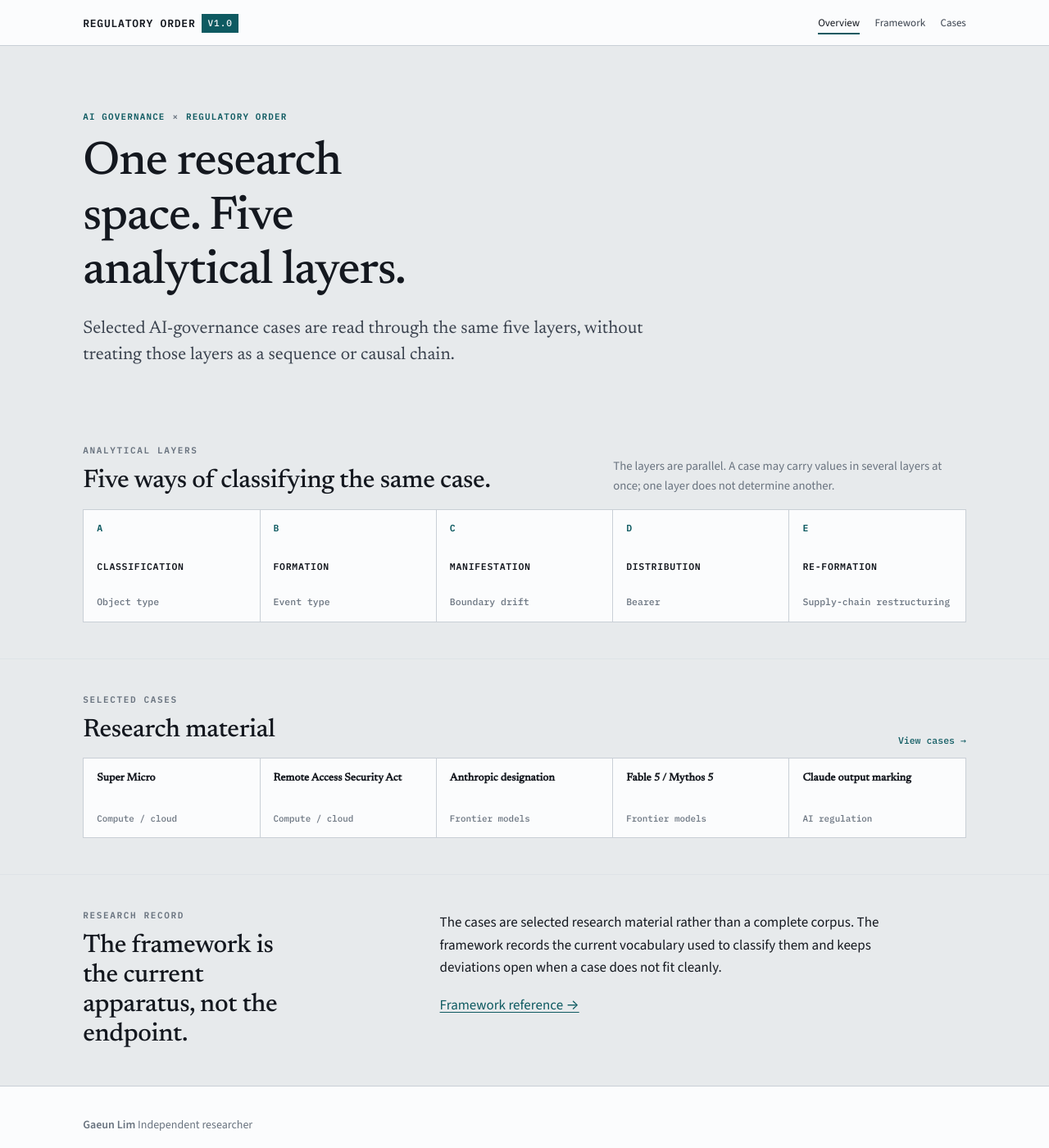
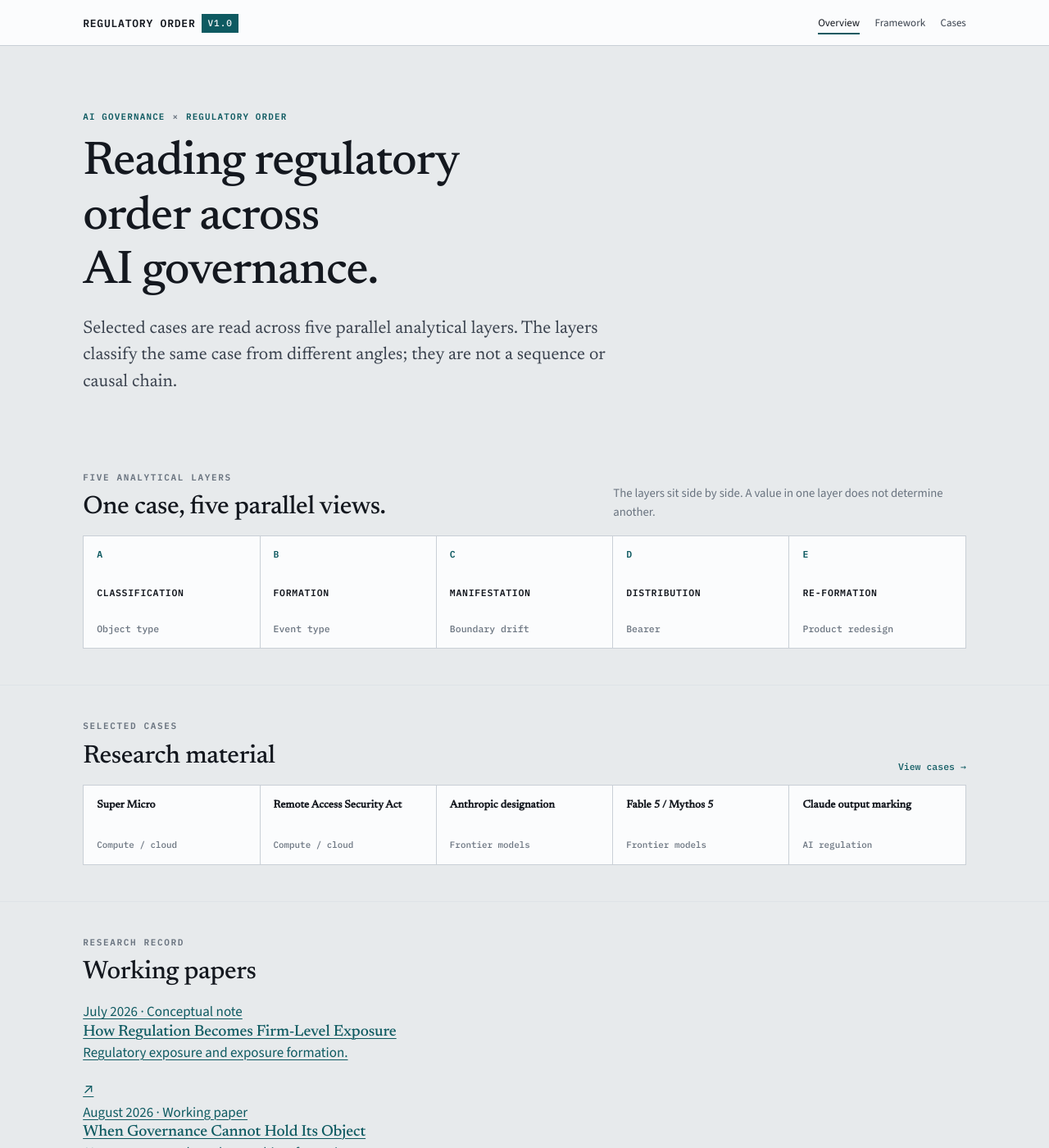
Before and after one commit to GaeunLim01/regulatory-order, a Jekyll site: the page built from index.html, in a window 1280 px wide and 1400 px high. Shown: the whole window at 82% size. Built offline with Jekyll 4.4.1, drawn with Linux system fonts in a browser that asks for light colours; some of the changed text lies outside the part shown.

Commit message:
Add files via upload

```diff
--- a/_config.yml
+++ b/_config.yml
@@ -3,8 +3,6 @@ description: >-
   A research framework for studying AI governance through regulatory order and five parallel analytical layers across selected cases.
 lang: en
 
-# Framework v1.0. Project site at gaeunlim01.github.io/regulatory-order — baseurl must match the
-# repo name exactly, with a leading slash and no trailing slash.
 baseurl: /regulatory-order
 url: https://gaeunlim01.github.io
 
--- a/index.html
+++ b/index.html
@@ -1,7 +1,7 @@
 ---
 layout: default
 title: Overview
-description: AI governance examined through regulatory order and five analytical layers.
+description: AI governance examined through regulatory order and five parallel analytical layers.
 ---
 
 <section class="hero hero--overview" id="overview">
@@ -11,8 +11,8 @@ description: AI governance examined through regulatory order and five analytical
       <span class="hero-kicker__slash">×</span>
       <span>REGULATORY ORDER</span>
     </div>
-    <h1>One research space. Five analytical layers.</h1>
-    <p class="standfirst">Selected AI-governance cases are read through the same five layers, without treating those layers as a sequence or causal chain.</p>
+    <h1>Reading regulatory order across AI governance.</h1>
+    <p class="standfirst">Selected cases are read across five parallel analytical layers. The layers classify the same case from different angles; they are not a sequence or causal chain.</p>
   </div>
 </section>
 
@@ -20,43 +20,43 @@ description: AI governance examined through regulatory order and five analytical
   <div class="shell">
     <div class="layer-overview-head">
       <div>
-        <span class="eyebrow">Analytical layers</span>
-        <h2>Five ways of classifying the same case.</h2>
+        <span class="eyebrow">Five analytical layers</span>
+        <h2>One case, five parallel views.</h2>
       </div>
-      <p class="layer-overview-note">The layers are parallel. A case may carry values in several layers at once; one layer does not determine another.</p>
+      <p class="layer-overview-note">The layers sit side by side. A value in one layer does not determine another.</p>
     </div>
 
     <div class="layer-overview" aria-label="Five parallel analytical layers">
-      <a class="layer-overview__item" href="{{ '/method/#layer-a' | relative_url }}">
+      <div class="layer-overview__item layer-overview__item--a">
         <span class="layer-overview__num">A</span>
         <span class="layer-overview__label">Classification</span>
         <span class="layer-overview__value">Object type</span>
-      </a>
-      <a class="layer-overview__item" href="{{ '/method/#layer-b' | relative_url }}">
+      </div>
+      <div class="layer-overview__item layer-overview__item--b">
         <span class="layer-overview__num">B</span>
         <span class="layer-overview__label">Formation</span>
         <span class="layer-overview__value">Event type</span>
-      </a>
-      <a class="layer-overview__item" href="{{ '/method/#layer-c' | relative_url }}">
+      </div>
+      <div class="layer-overview__item layer-overview__item--c">
         <span class="layer-overview__num">C</span>
         <span class="layer-overview__label">Manifestation</span>
         <span class="layer-overview__value">Boundary drift</span>
-      </a>
-      <a class="layer-overview__item" href="{{ '/method/#layer-d' | relative_url }}">
+      </div>
+      <div class="layer-overview__item layer-overview__item--d">
         <span class="layer-overview__num">D</span>
         <span class="layer-overview__label">Distribution</span>
         <span class="layer-overview__value">Bearer</span>
-      </a>
-      <a class="layer-overview__item" href="{{ '/method/#layer-e' | relative_url }}">
+      </div>
+      <div class="layer-overview__item layer-overview__item--e">
         <span class="layer-overview__num">E</span>
         <span class="layer-overview__label">Re-formation</span>
-        <span class="layer-overview__value">Supply-chain restructuring</span>
-      </a>
+        <span class="layer-overview__value">Product redesign</span>
+      </div>
     </div>
   </div>
 </section>
 
-<section class="section section--tight">
+<section class="section section--tight" id="cases">
   <div class="shell">
     <div class="compact-head">
       <div>
@@ -77,14 +77,24 @@ description: AI governance examined through regulatory order and five analytical
 </section>
 
 <section class="section section--tight">
-  <div class="shell record-grid">
-    <div>
-      <span class="eyebrow">Research record</span>
-      <h2>The framework is the current apparatus, not the endpoint.</h2>
+  <div class="shell">
+    <div class="compact-head">
+      <div>
+        <span class="eyebrow">Research record</span>
+        <h2>Working papers</h2>
+      </div>
     </div>
-    <div>
-      <p>The cases are selected research material rather than a complete corpus. The framework records the current vocabulary used to classify them and keeps deviations open when a case does not fit cleanly.</p>
-      <p><a href="{{ '/method/' | relative_url }}">Framework reference →</a></p>
+
+    <div class="paper-list">
+      <a class="paper-row" href="https://papers.ssrn.com/sol3/papers.cfm?abstract_id=7035280" target="_blank" rel="noreferrer">
+        <div><span class="paper-row__kicker">July 2026 · Conceptual note</span><h3>How Regulation Becomes Firm-Level Exposure</h3><p>Regulatory exposure and exposure formation.</p></div><span class="paper-row__arrow">↗</span>
+      </a>
+      <a class="paper-row" href="https://papers.ssrn.com/sol3/papers.cfm?abstract_id=7035179" target="_blank" rel="noreferrer">
+        <div><span class="paper-row__kicker">August 2026 · Working paper</span><h3>When Governance Cannot Hold Its Object</h3><p>AI governance and regulatory object formation.</p></div><span class="paper-row__arrow">↗</span>
+      </a>
+      <a class="paper-row" href="https://papers.ssrn.com/sol3/papers.cfm?abstract_id=7242040" target="_blank" rel="noreferrer">
+        <div><span class="paper-row__kicker">August 2026 · Working paper</span><h3>The Cloud Compute Question in U.S. Export Controls</h3><p>Documentary tracing of cloud-compute regulation.</p></div><span class="paper-row__arrow">↗</span>
+      </a>
     </div>
   </div>
 </section>
```
Also changed, not shown: README.md.
